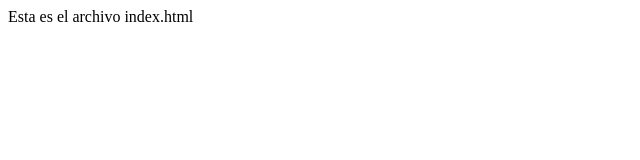
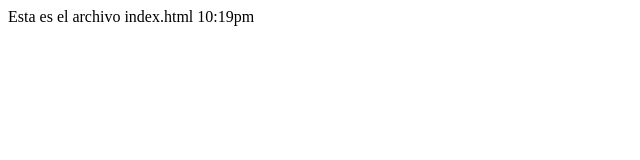
Before and after one commit to ana-lala/sample-github-pages, a plain HTML site: page index.html in a window 1280 px wide. Shown: the full height of the page, 0-640 px from the left. Drawn offline with Linux system fonts and the light colour scheme.

Commit message:
Update HTML
Actualizando la pagina

```diff
--- a/index.html
+++ b/index.html
@@ -6,6 +6,6 @@
     <title>Document</title>
 </head>
 <body>
-    Esta es el archivo index.html
+    Esta es el archivo index.html 10:19pm
 </body>
 </html>
```
